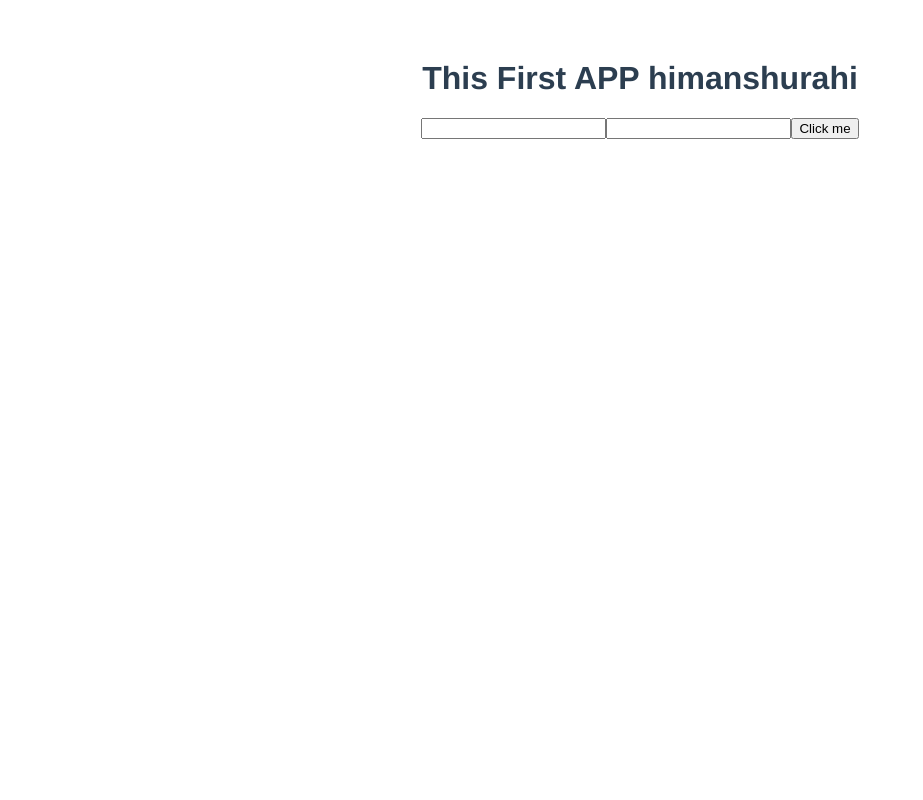
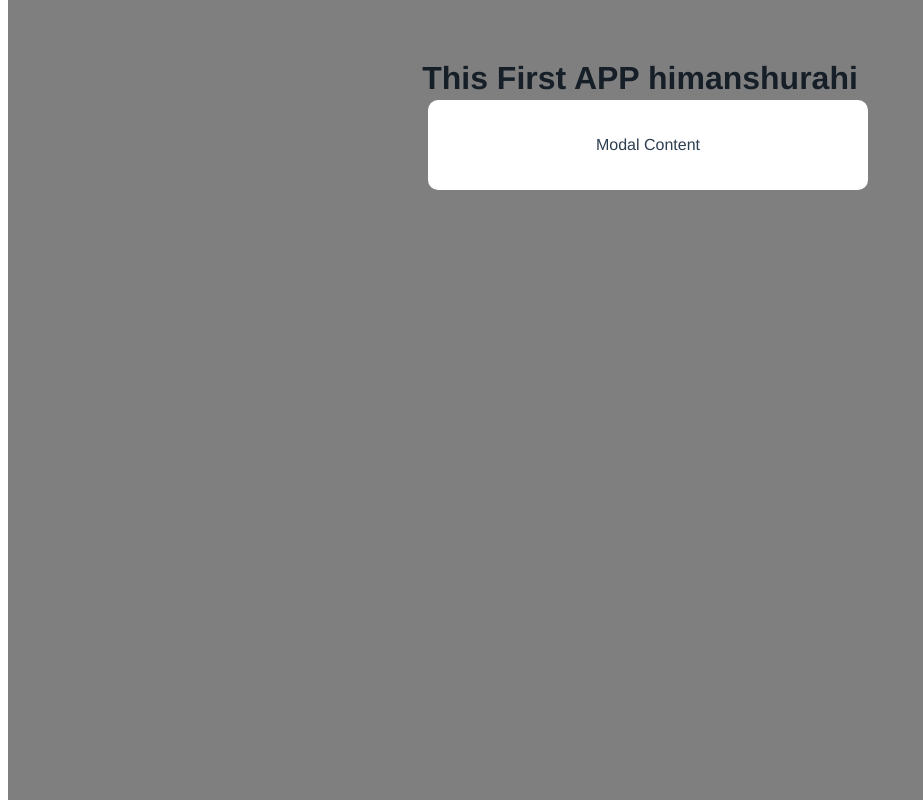
Before and after one commit to himanshurahi/Vue-JS, a Vue app in the folder demo_project/: page / in a window 1280 px wide. Shown: the whole page, without its empty margins (0-923 px from the left). Built offline with nearby package versions, Linux system fonts and the light colour scheme.

Commit message:
Added Custom Component Modal

```diff
--- a/demo_project/src/App.vue
+++ b/demo_project/src/App.vue
@@ -1,25 +1,19 @@
 <template>
   <div>
     <h1>This First APP {{ title }}</h1>
-    <input type="text" ref="name" />
-    <input type="text" ref="password" />
-    <button @click="handleClick">Click me</button>
+    <Modal />
   </div>
 </template>
 
 <script>
+import Modal from './components/Modal.vue'
 export default {
   name: "App",
+  components : {Modal},
   data() {
     return {
       title: "himanshurahi",
     };
-  },
-
-  methods: {
-    handleClick() {
-      console.log(this.$refs);
-    },
   },
 };
 </script>
--- /dev/null
+++ b/demo_project/src/components/Modal.vue
@@ -0,0 +1,24 @@
+<template>
+    <div class="backdrop">
+        <div class="modal">
+            <p>Modal Content</p>
+        </div>
+    </div>
+</template>
+
+<style>
+.modal{
+    width: 400px;
+    padding: 20px;
+    margin: 100px auto;
+    background: white;
+    border-radius: 10px;
+}
+.backdrop{
+    top: 0;
+    position: fixed;
+    background: rgba(0, 0, 0, 0.5);
+    width: 100%;
+    height: 100%;
+}
+</style>
```
Also changed, not shown: demo_project/src/components/HelloWorld.vue (deleted, +0 -58 lines).
